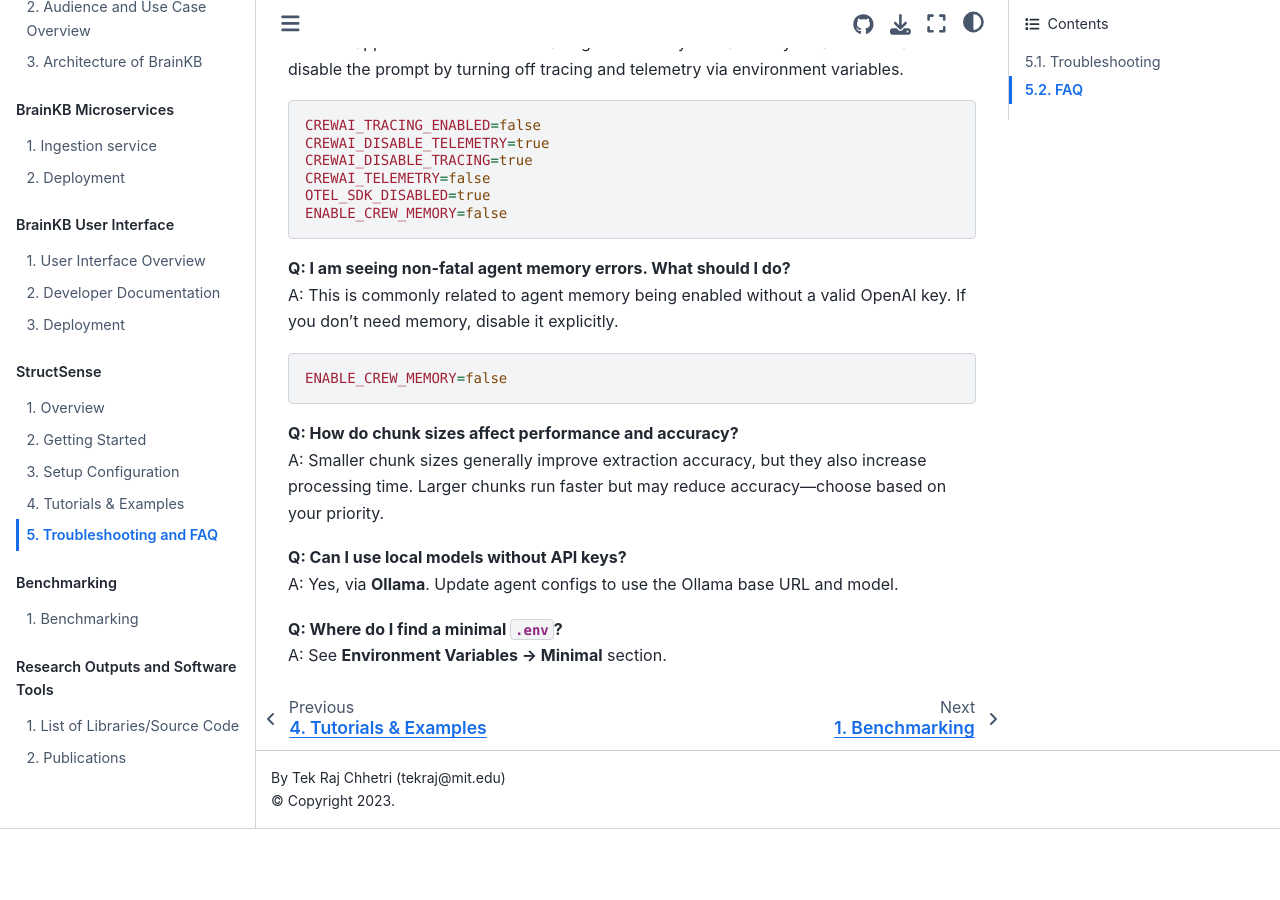
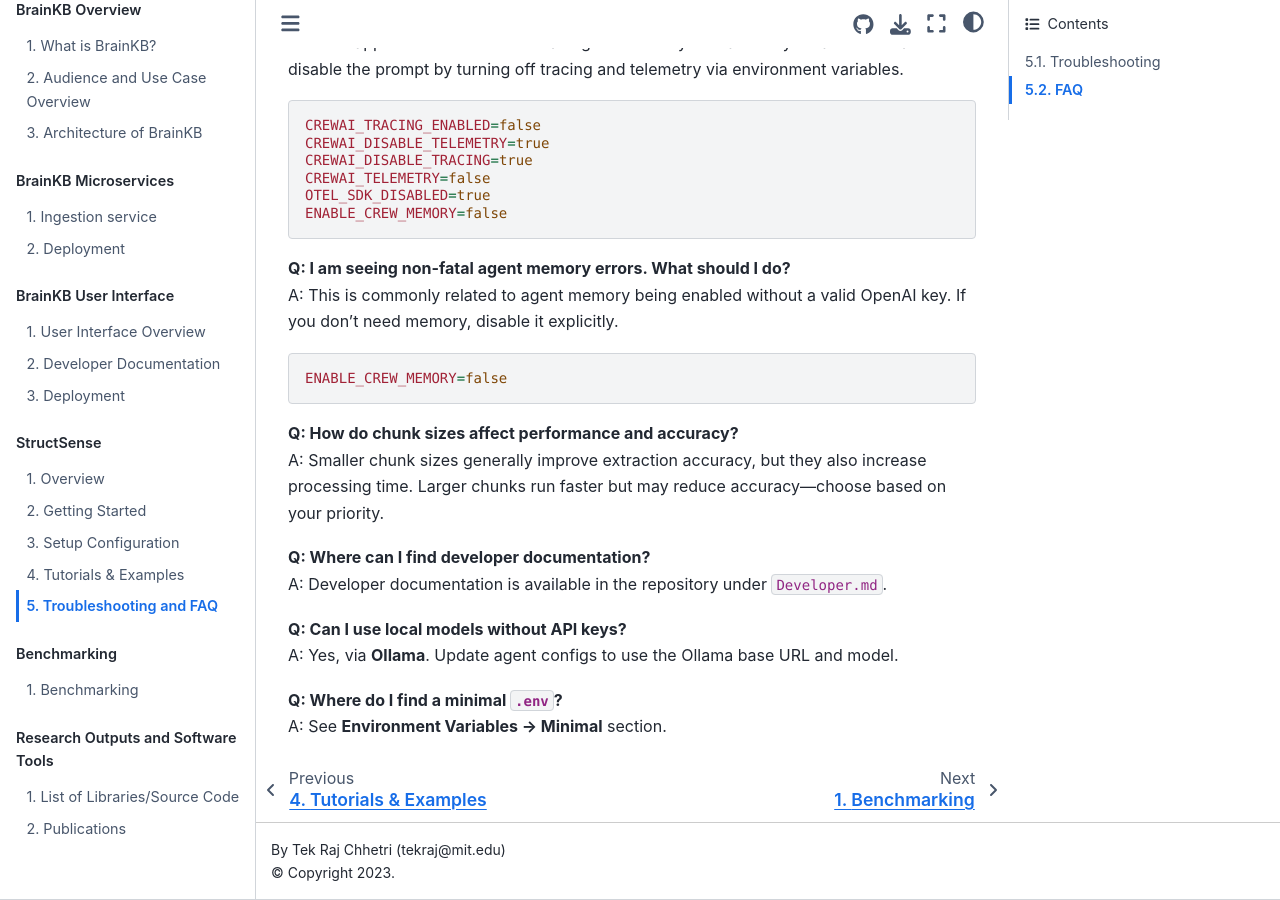
Before and after one commit to sensein/brainkbdocs, a Jupyter Book: the page built from docs/structsense_troubleshooting.md, in a window 1280 px wide and 900 px high, scrolled down 872 px. Built offline with Jupyter Book 1.0.4 settings and Sphinx 7.4.7 and the Sphinx Book theme 1.1.4, drawn with Linux system fonts in a browser that asks for light colours; before the commit the page ends 1701 px from its top, so only the background shows below that.

Commit message:
developer info updated

```diff
--- a/docs/structsense_troubleshooting.md
+++ b/docs/structsense_troubleshooting.md
@@ -44,6 +44,8 @@
 **Q: How do chunk sizes affect performance and accuracy?**
 A: Smaller chunk sizes generally improve extraction accuracy, but they also increase processing time. Larger chunks run faster but may reduce accuracy—choose based on your priority.
 
+**Q: Where can I find developer documentation?**
+A: Developer documentation is available in the repository under `Developer.md`.
 
 **Q: Can I use local models without API keys?**
 A: Yes, via **Ollama**. Update agent configs to use the Ollama base URL and model.
```
